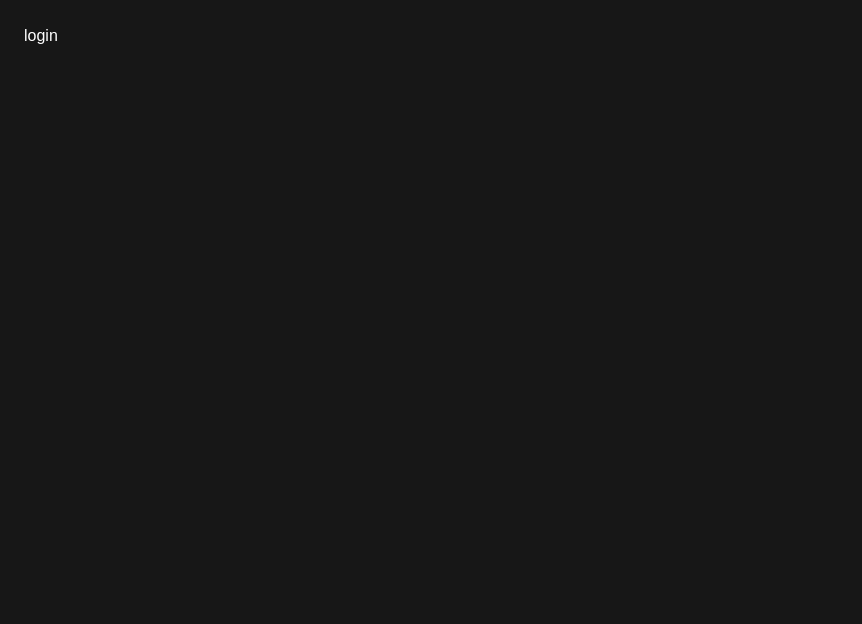
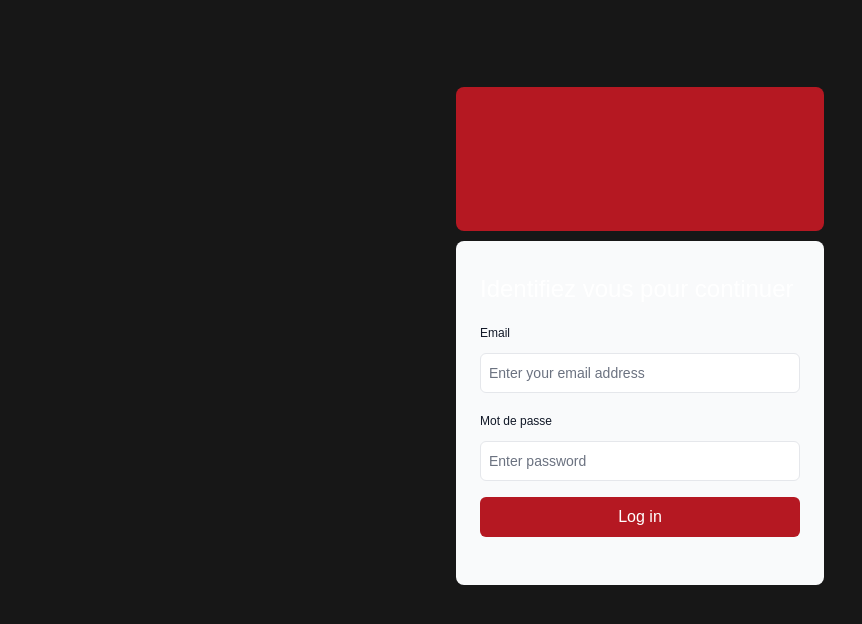
Before and after one commit to josueprlt/ProjectNext-intervenants, a Next.js app: page /login in a window 1280 px wide. Shown: the top 624 px of the page, without its empty margins (0-862 px from the left). Built offline with nearby package versions, Linux system fonts and the light colour scheme.

Commit message:
update it9

```diff
--- a/package.json
+++ b/package.json
@@ -11,6 +11,7 @@
   "dependencies": {
     "clsx": "^2.1.1",
     "next": "^15.0.3",
+    "next-auth": "^5.0.0-beta.25",
     "nodemon": "^3.1.7",
     "pg": "^8.13.1",
     "react": "^18.3.1",
--- /dev/null
+++ b/src/app/lib/actions.tsx
@@ -0,0 +1,23 @@
+'use server';
+
+import { signIn } from 'next-auth';
+import { AuthError } from 'next-auth';
+
+export async function authenticate(
+  prevState: string | undefined,
+  formData: FormData,
+) {
+  try {
+    await signIn('credentials', formData);
+  } catch (error) {
+    if (error instanceof AuthError) {
+      switch (error.type) {
+        case 'CredentialsSignin':
+          return 'Invalid credentials.';
+        default:
+          return 'Something went wrong.';
+      }
+    }
+    throw error;
+  }
+}
--- a/src/app/login/page.tsx
+++ b/src/app/login/page.tsx
@@ -1,8 +1,16 @@
-export default function Login() {
 
-    return (
-        <main className="flex min-h-screen flex-col p-6">
-            <p>login</p>
-        </main>
-    );
+import LoginForm from '@/app/ui/login-form';
+
+export default function LoginPage() {
+  return (
+    <main className="flex items-center justify-center md:h-screen">
+      <div className="relative mx-auto flex w-full max-w-[400px] flex-col space-y-2.5 p-4 md:-mt-32">
+        <div className="flex h-20 w-full items-end rounded-lg bg-red p-3 md:h-36">
+          <div className="w-32 text-white md:w-36">
+          </div>
+        </div>
+        <LoginForm />
+      </div>
+    </main>
+  );
 }
--- a/src/app/ui/dashboard/sidenav.tsx
+++ b/src/app/ui/dashboard/sidenav.tsx
@@ -2,6 +2,7 @@
 import Image from "next/image";
 import NavLinks from "./nav-links";
 import { SignOutIcon } from "@/app/ui/icons";
+import { signOut } from 'next-auth';
 
 export default function SideNav() {
 
@@ -23,7 +24,12 @@
                         alt="Screenshots of the dashboard project showing desktop version"
                     />
                 </div>
-                <form>
+                <form
+                    action={async () => {
+                        'use server';
+                        await signOut();
+                    }}
+                >
                     <button className="flex h-[48px] w-full grow items-center justify-center gap-2 rounded-md bg-gray-50 p-3 text-sm font-medium hover:bg-redLight hover:text-redHover md:flex-none md:justify-start md:p-2 md:px-3">
                         <SignOutIcon className="w-6" />
                         <div className="hidden md:block">Se Déconnecter</div>
--- /dev/null
+++ b/src/app/ui/login-form.tsx
@@ -0,0 +1,70 @@
+'use client'
+
+import { useActionState } from 'react';
+import { authenticate } from '@/app/lib/actions';
+
+export default function LoginForm() {
+  const [errorMessage, formAction, isPending] = useActionState(
+    authenticate,
+    undefined,
+  );
+
+  return (
+    <form action={formAction} className="space-y-3">
+      <div className="flex-1 rounded-lg bg-gray-50 px-6 pb-4 pt-8">
+        <h1 className="mb-3 text-2xl">
+          Identifiez vous pour continuer
+        </h1>
+        <div className="w-full">
+          <div>
+            <label
+              className="mb-3 mt-5 block text-xs font-medium text-gray-900"
+              htmlFor="email"
+            >
+              Email
+            </label>
+            <div className="relative">
+              <input
+                className="peer block w-full rounded-md border border-gray-200 py-[9px] pl-2 text-sm outline-2 placeholder:text-gray-500"
+                id="email"
+                type="email"
+                name="email"
+                placeholder="Enter your email address"
+                required
+              />
+            </div>
+          </div>
+          <div className="mt-4">
+            <label
+              className="mb-3 mt-5 block text-xs font-medium text-gray-900"
+              htmlFor="password"
+            >
+              Mot de passe
+            </label>
+            <div className="relative">
+              <input
+                className="peer block w-full rounded-md border border-gray-200 py-[9px] pl-2 text-sm outline-2 placeholder:text-gray-500"
+                id="password"
+                type="password"
+                name="password"
+                placeholder="Enter password"
+                required
+                minLength={6}
+              />
+            </div>
+          </div>
+        </div>
+        <button className="mt-4 w-full bg-red hover:bg-redHover text-white rounded-md py-2" aria-disabled={isPending}>
+          Log in
+        </button>
+        <div className="flex h-8 items-end space-x-1">
+          {errorMessage && (
+            <>
+              <p className="text-sm text-red-500">{errorMessage}</p>
+            </>
+          )}
+        </div>
+      </div>
+    </form>
+  );
+}
```
Also changed, not shown: auth.config.ts (added, +21 -0 lines), auth.ts (added, +41 -0 lines), middleware.ts (added, +9 -0 lines), 1 other file (tests, documents, lock files or other folders).
